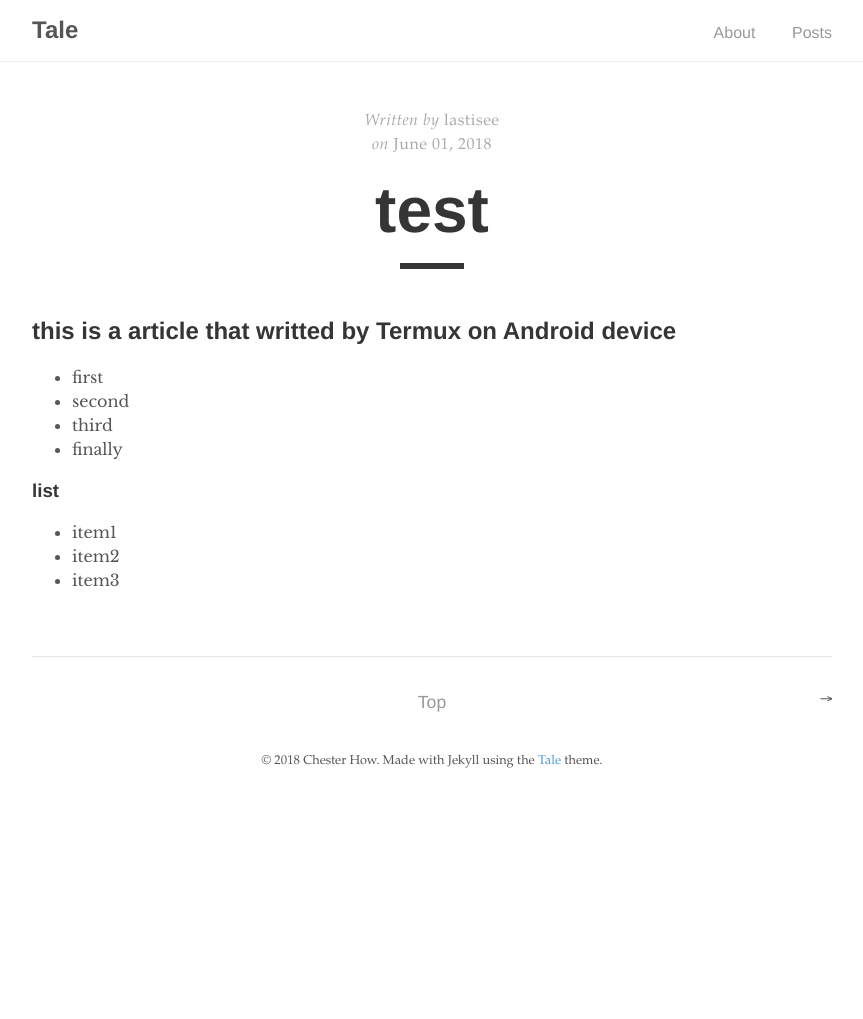
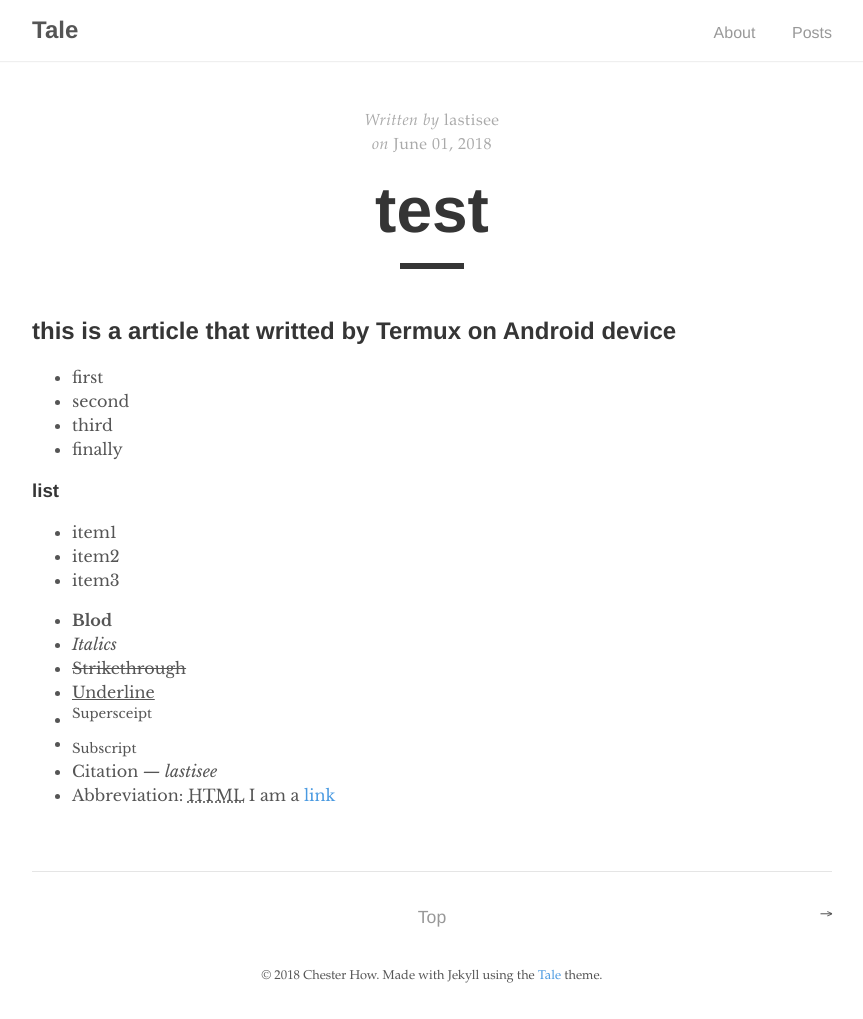
Before and after one commit to lzzhanglin/lzzhanglin, a Jekyll site: the page built from _posts/2018-06-01-test-termux.md, in a window 1280 px wide. Shown: the whole page, without its empty margins (208-1071 px from the left). Built offline with Jekyll 4.4.1, drawn with Linux system fonts in a browser that asks for light colours; before the commit the page ends 900 px from its top, so only the background shows below that.

Commit message:
markdown

```diff
--- a/_posts/2018-06-01-test-termux.md
+++ b/_posts/2018-06-01-test-termux.md
@@ -13,3 +13,13 @@ author: "lastisee"
 * item1
 * item2
 * item3
+
+- **Blod**
+- _Italics_
+- ~~Strikethrough~~
+- <ins>Underline</ins>
+- <sup>Supersceipt</sup>
+- <sub>Subscript</sub>
+- Citation <cite>&mdash; lastisee </cite>
+- Abbreviation: <abbr title="HyperText Markup Language">HTML</abbr>
+I am a [link](https://github.com/lzzhanglin)
```
